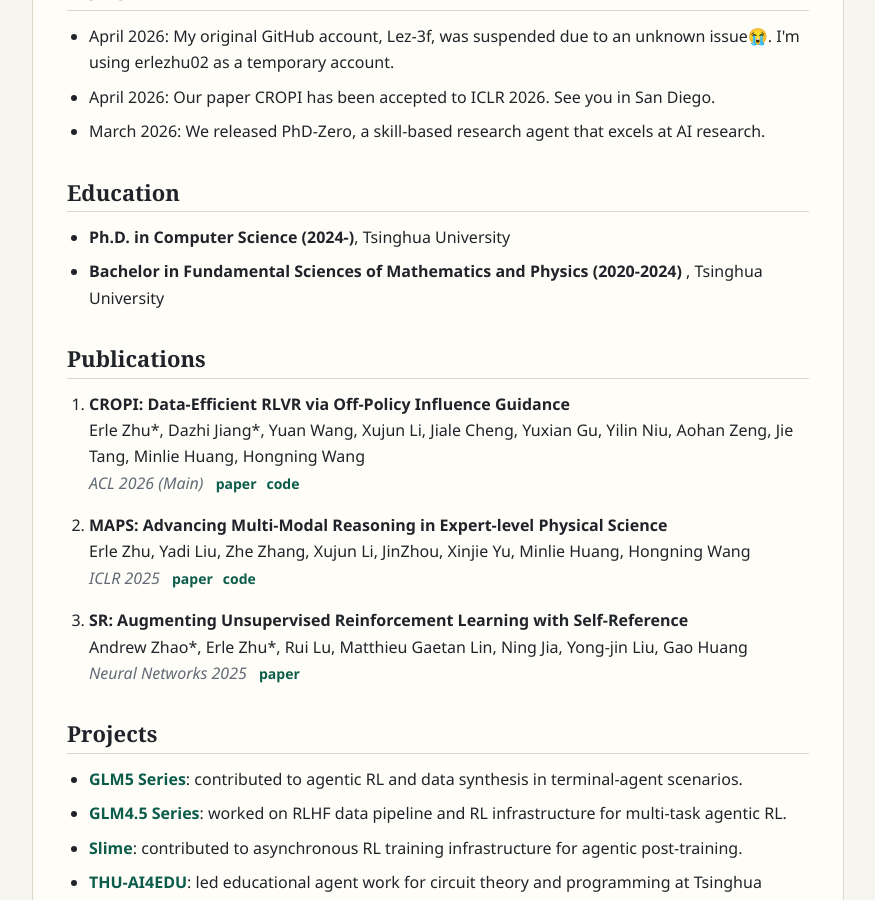
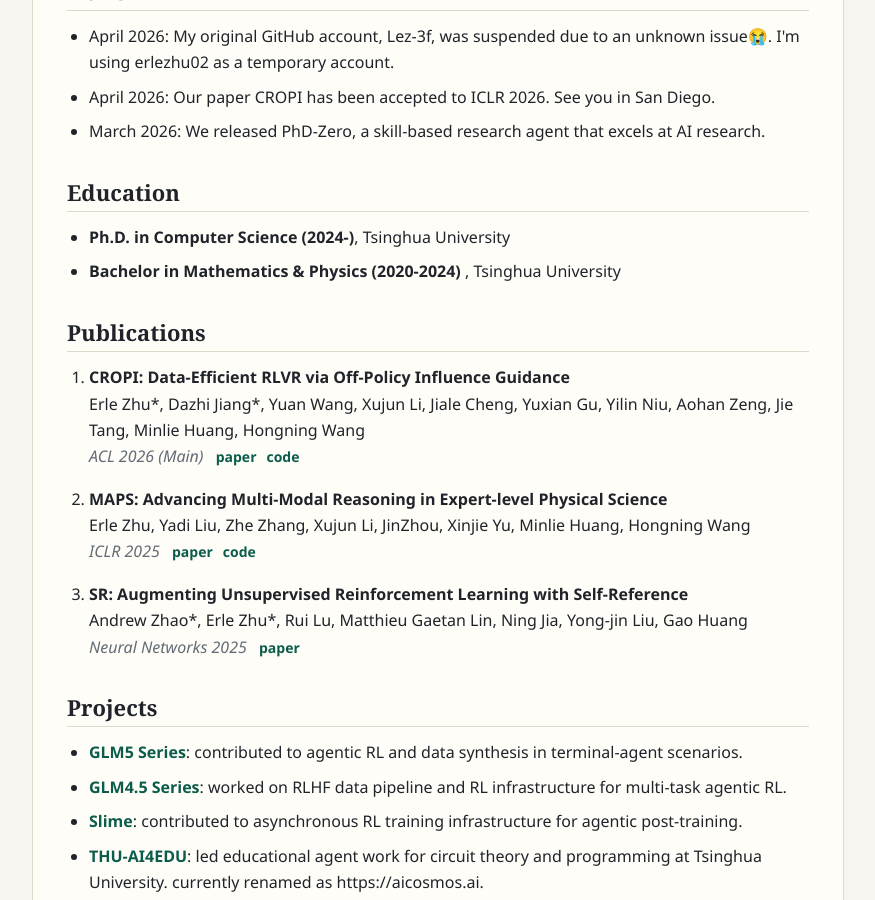
Before and after one commit to erlezhu02/erlezhu02.github.io, a Jekyll site: the page built from index.md, in a window 1280 px wide and 900 px high, scrolled down 548 px. Shown: the whole window, without its empty margins (202-1077 px from the left). Built offline with Jekyll 4.4.1, drawn with Linux system fonts in a browser that asks for light colours.

Commit message:
update major

```diff
--- a/index.md
+++ b/index.md
@@ -36,7 +36,7 @@ title: Erle Zhu's Homepage
   <h2>Education</h2>
   <ul>
     <li><strong>Ph.D. in Computer Science (2024-)</strong>, Tsinghua University</li>
-    <li><strong>Bachelor in Fundamental Sciences of Mathematics and Physics (2020-2024) </strong>, Tsinghua University</li>
+    <li><strong>Bachelor in Mathematics & Physics (2020-2024) </strong>, Tsinghua University</li>
   </ul>
 </section>
 
```
